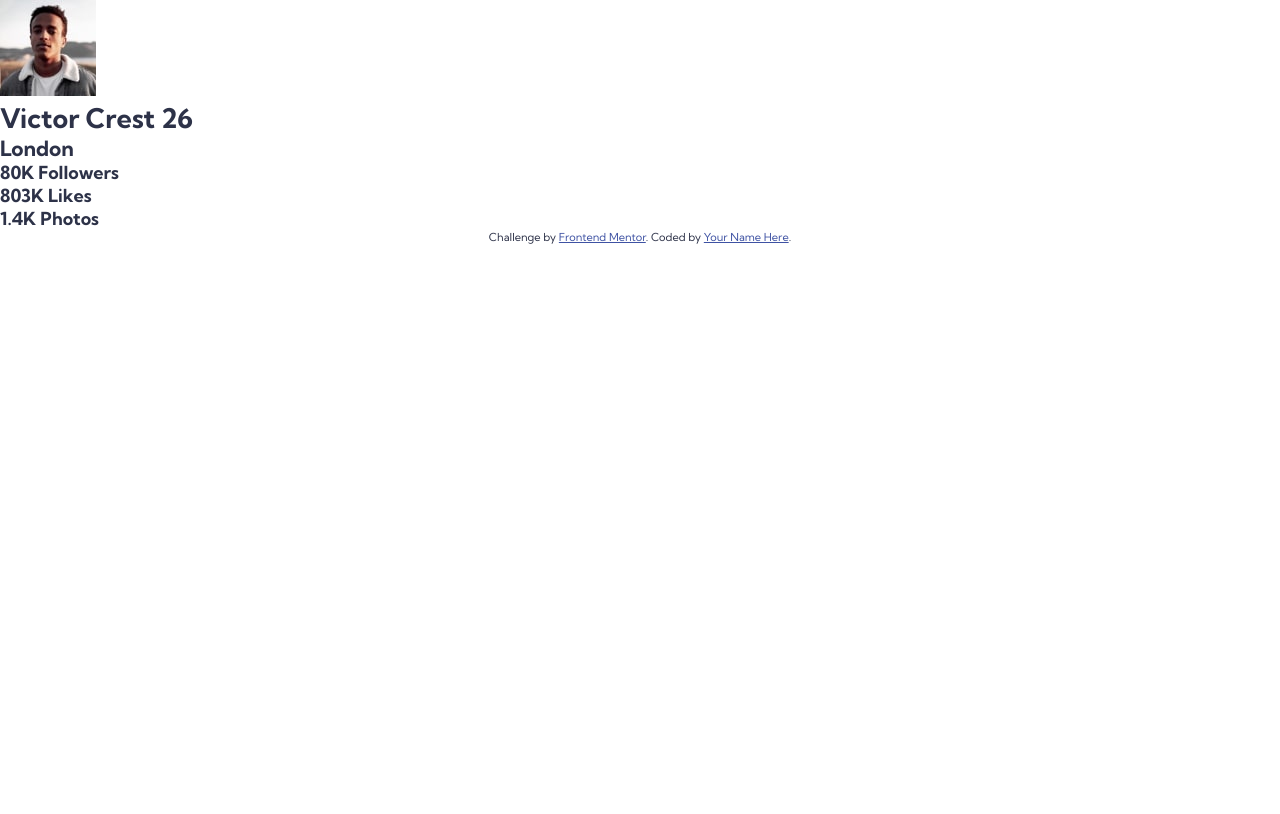
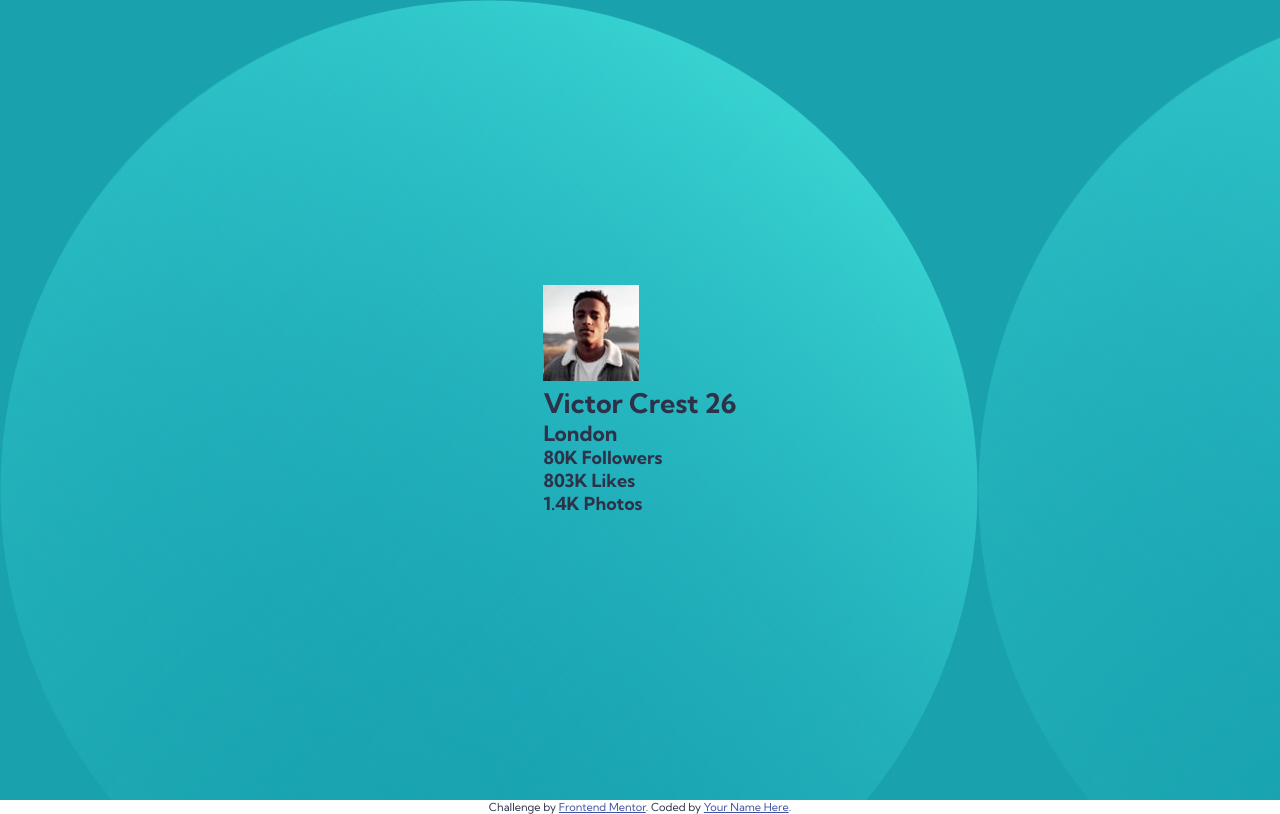
Before and after one commit to kayflyS/profileCardComponent, a plain HTML site: page index.html in a window 1280 px wide. Drawn offline with Linux system fonts and the light colour scheme.

Commit message:
styling-backgroundColor and centered content

```diff
--- a/styles.css
+++ b/styles.css
@@ -10,6 +10,15 @@ body{
     font-size: 18px;
     color: hsl(229, 23%, 23%);
 }
+.container{
+    background-image: url("./images/bg-pattern-top.svg"), url("./images/bg-pattern-bottom.svg");
+    background-color: #19a2ae;
+    min-height: 100vh;
+    display: flex;
+    justify-content: center;
+    align-items: center;
+}
+
 
 
 
```
